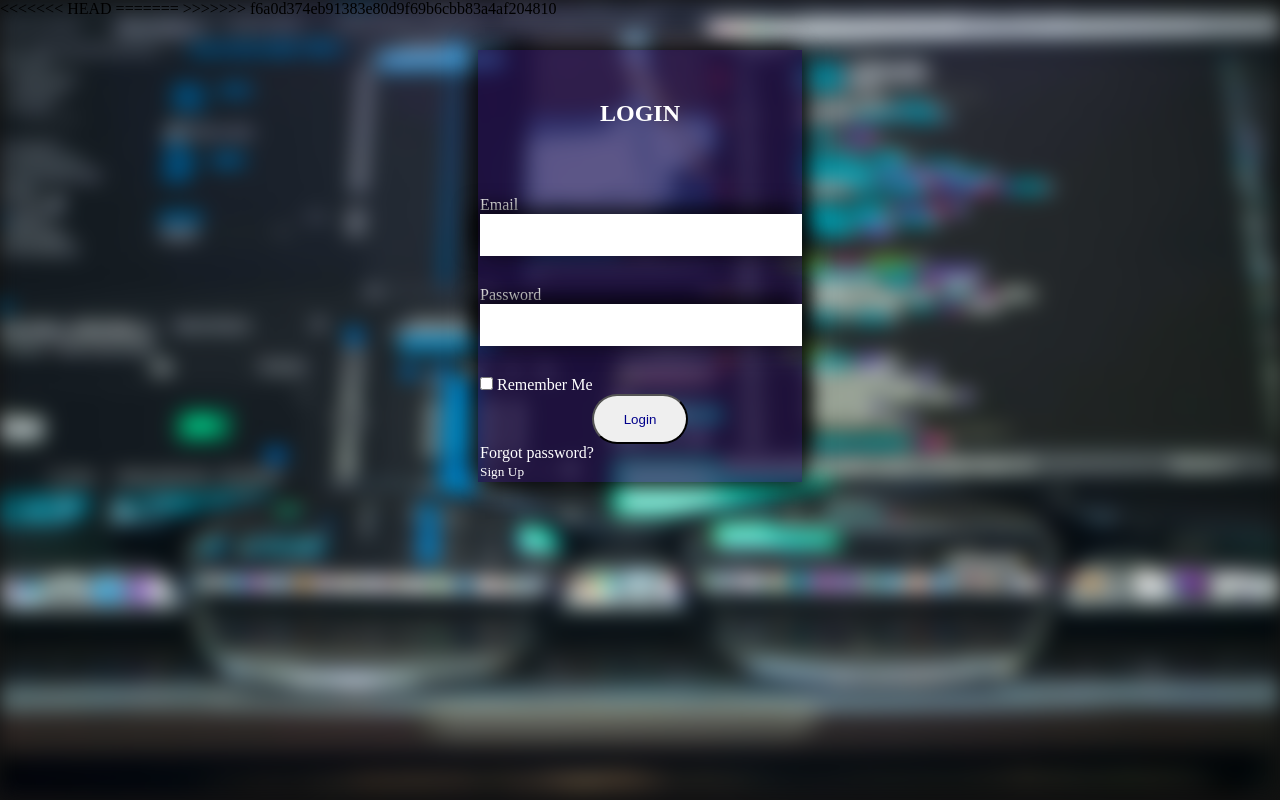
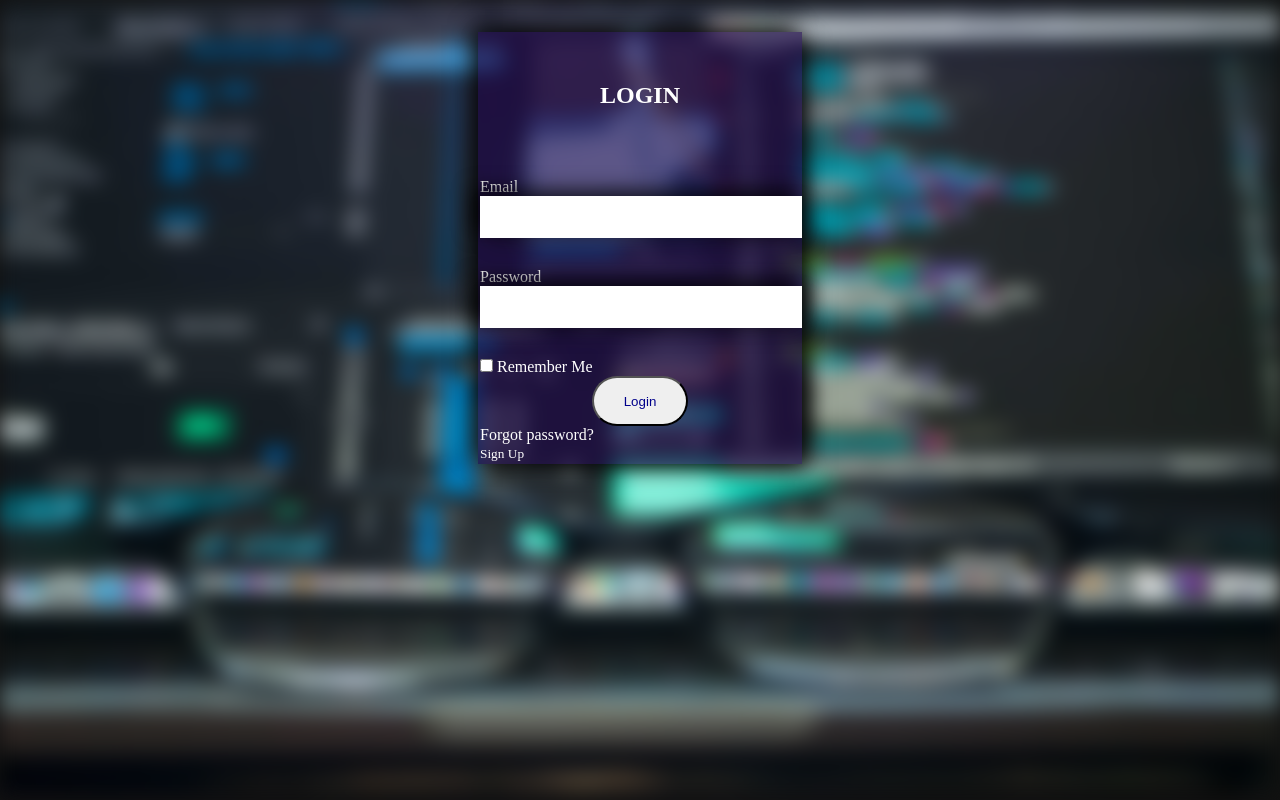
Before and after one commit to alexmagwe/Heroku-test-deploy, a Flask app: page /login in a window 1280 px wide. Run offline with Flask 2, Linux system fonts and the light colour scheme.

Commit message:
Make it better

```diff
--- a/iot/templates/layout.html
+++ b/iot/templates/layout.html
@@ -5,13 +5,8 @@
     <meta charset="UTF-8">
     <meta name="viewport" content="width=device-width, initial-scale=1.0">
     <meta http-equiv="X-UA-Compatible" content="ie=edge">
-<<<<<<< HEAD
-
+    <link rel="stylesheet" type="text/css" href="{{ url_for('static', filename='forms.css') }}">
     <link rel="stylesheet" type="text/css" href="{{ url_for('static', filename='style.css') }}">
-=======
-    <link rel="stylesheet" type="text/css" href="{{ url_for('static', filename='forms.css') }}">
-        <link rel="stylesheet" type="text/css" href="{{ url_for('static', filename='style.css') }}">
->>>>>>> f6a0d374eb91383e80d9f69b6cbb83a4af204810
 
     <title>Smart Street Lights with IoT</title>
 </head>
--- a/iot/templates/login.html
+++ b/iot/templates/login.html
@@ -1,7 +1,7 @@
 {% extends ("layout.html") %}
 {% block content %}
-  <img id='background-img' src='{{url_for('static',filename='images/image3.jpeg')}}'>
- <div class="wrapper">
+    <img id='background-img' src='{{url_for('static',filename='images/image3.jpeg')}}'>
+    <div class="wrapper">
 
             <form method='POST' action=''>
                             {{ form.hidden_tag() }}
--- a/iot/templates/main.html
+++ b/iot/templates/main.html
@@ -5,12 +5,14 @@
     <meta charset="UTF-8">
     <meta name="viewport" content="width=device-width, initial-scale=1.0">
     <meta http-equiv="X-UA-Compatible" content="ie=edge">
+    <link rel="stylesheet" type="text/css" href="{{ url_for('static', filename='forms.css') }}">
     <link rel="stylesheet" type="text/css" href="{{ url_for('static', filename='style.css') }}">
 
     <title>Smart Street Lights with IoT</title>
 </head>
 
 <body>
+    <img id='background-img' src='{{url_for('static',filename='images/image3.jpeg')}}'>
     <div class="main-container">
         <header>
             <nav class="navbar" >
```
